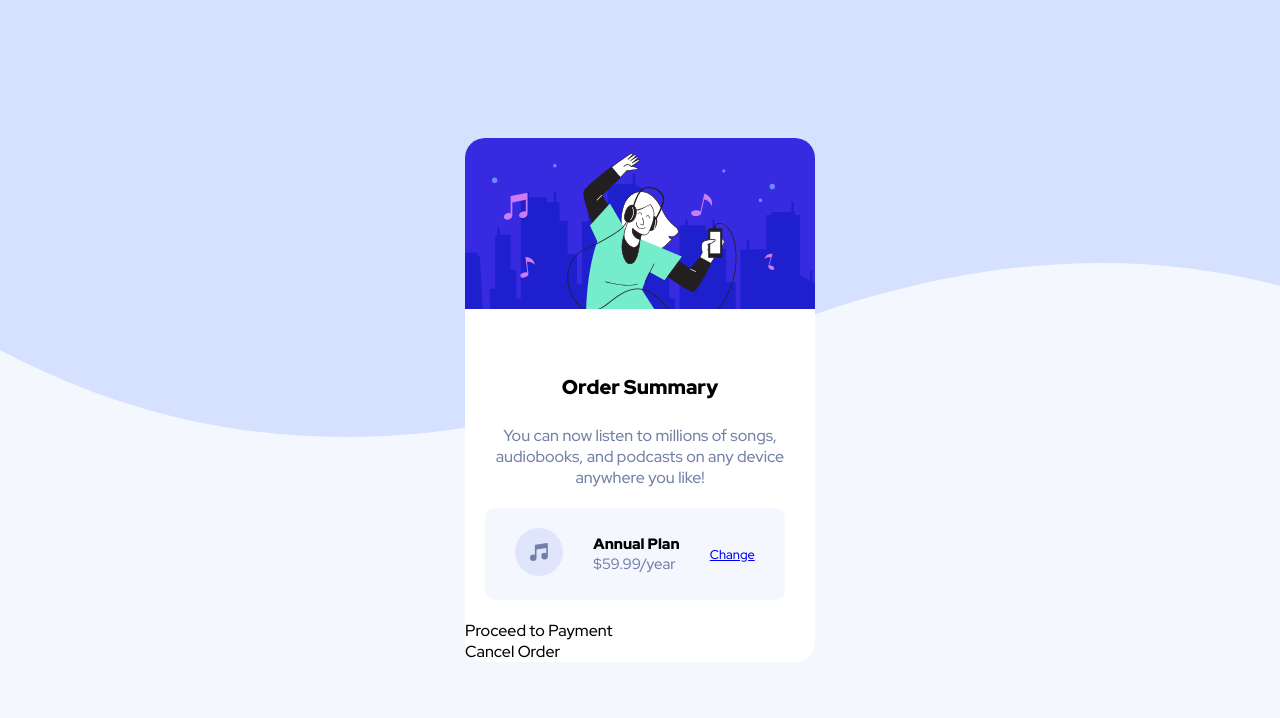
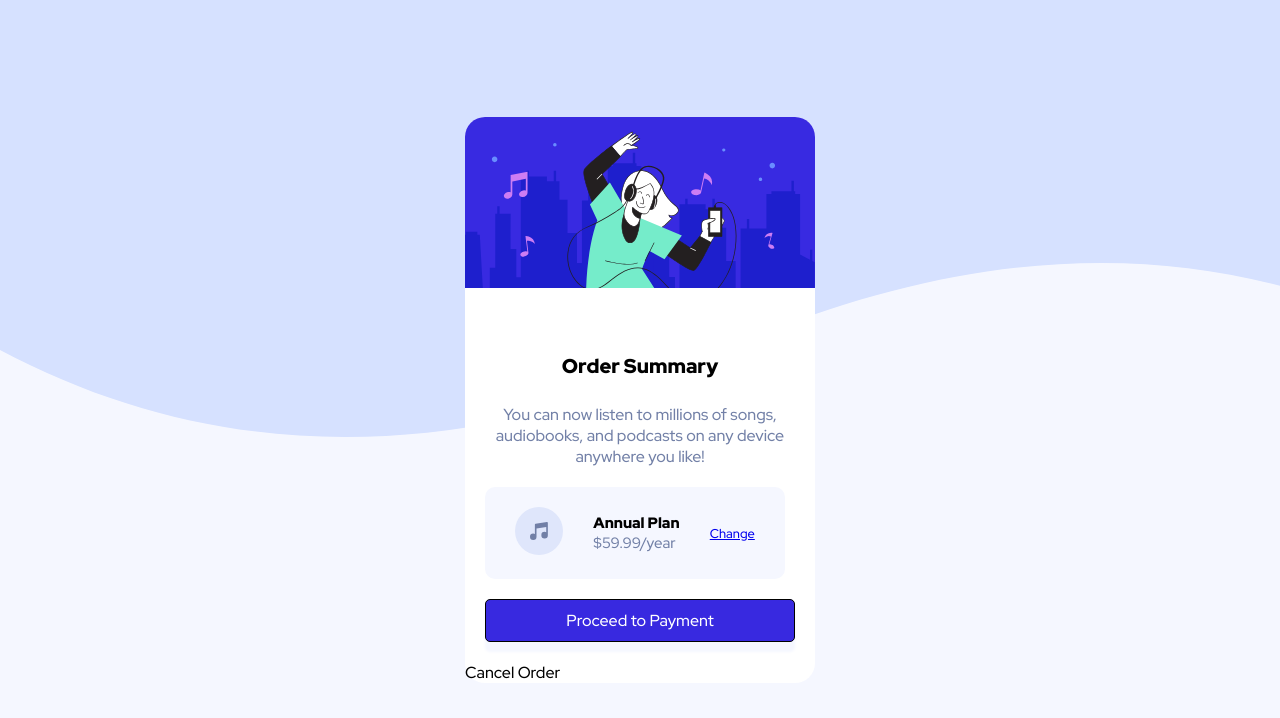
Before and after one commit to AlexandreC6/order-summary-component-main, a plain HTML site: page index.html in a window 1280 px wide. Drawn offline with Linux system fonts and the light colour scheme.

Commit message:
Button payment finish

```diff
--- a/index.html
+++ b/index.html
@@ -37,7 +37,7 @@
     <div class="change"><a href="#">Change</a></div>
   </div>
 
-    <div class="button.blue">Proceed to Payment</div>
+    <div class="button_blue"><a href="#">Proceed to Payment</a></div>
     <div class="cancel">Cancel Order</div>
   </div>
 
--- a/style.css
+++ b/style.css
@@ -77,3 +77,20 @@ h3 {
 .change {
 
 }
+
+/* button payment */
+
+.button_blue {
+    border: 1px solid black;
+    border-radius: 5px;
+    background-color:  hsl(245, 75%, 52%);
+    box-shadow: 0 10px 3px hsl(225, 100%, 98%);
+    text-align: center;
+    margin: 20px;
+    padding: 10px;
+}
+
+.button_blue a {
+    text-decoration: none;
+    color: white;
+}
```
